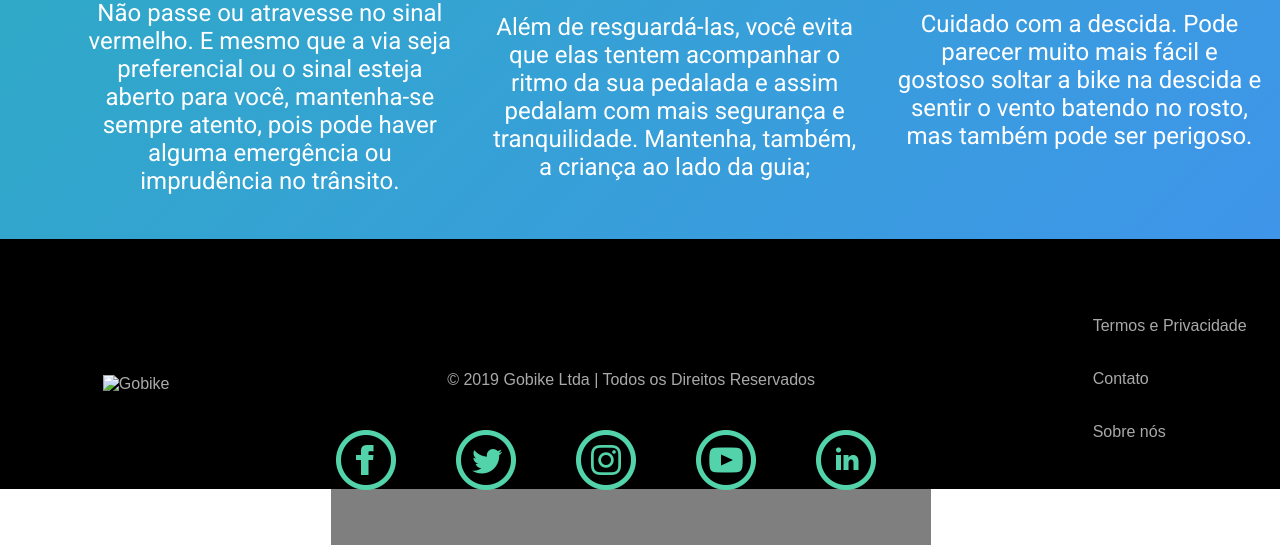
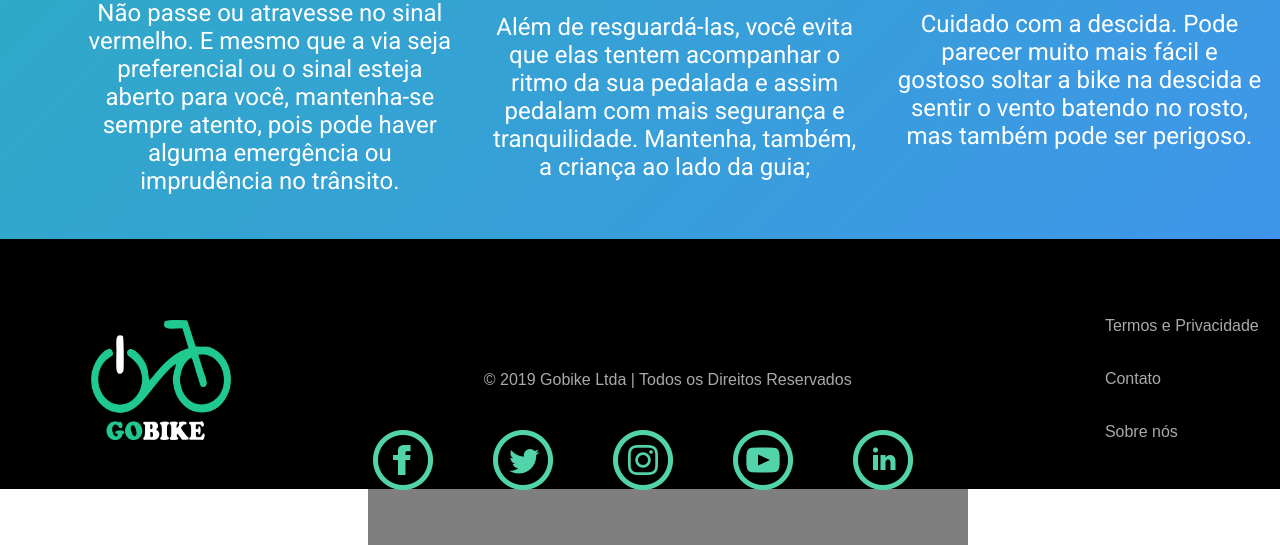
Before and after one commit to 6abi/demodayEH, a Django app: page / in a window 1280 px wide; the page is wider, and only the part inside the window is pictured. Shown: the part 2724-3269 px from the top of that part. Run offline with Django 3.2, Linux system fonts and the light colour scheme; some libraries are stand-ins or nearby versions.

Commit message:
finalização footer

```diff
--- a/app/static/css/style.css
+++ b/app/static/css/style.css
@@ -72,7 +72,7 @@ div{
 .header .menu-fixo{
     position: fixed;
     top: 0;
-    background-color: black;
+    background-color: rgba(0, 0, 0, 0.87);
     z-index: 200;
 }
 .nav-bar{
@@ -80,6 +80,10 @@ div{
     /* background: black; */
     /* border-bottom: solid white 1px; */
 }
+/* .nav-bar #logo  img{
+    width: 100px;
+    height: 100px;
+} */
 .nav-bar ul{
     display: flex;
     justify-content: space-around;
@@ -228,9 +232,9 @@ footer{
     min-height: 250px;
 }
 #gobike{
-    margin-top: 5vh;
-    height: 40px;
-    width: 115px;
+    margin-top: 4.5vh;
+    height: 120px;
+    width: 140px;
 }
 
 footer a{
--- a/app/templates/index.html
+++ b/app/templates/index.html
@@ -155,7 +155,7 @@
     <footer>
         <div id="links-footer">
             <div id="logo-footer">
-                <img id="gobike" src="" alt="Gobike">
+                <img id="gobike" src="/static/images/gobike2.png" alt="Gobike">
             </div>
                 <div id="redesSocias">
                     <p id="copyright">© 2019 Gobike Ltda | Todos os Direitos Reservados</p>
```
Also changed, not shown: app/static/images/gobike.png (added), app/static/images/gobike2.png (added).
